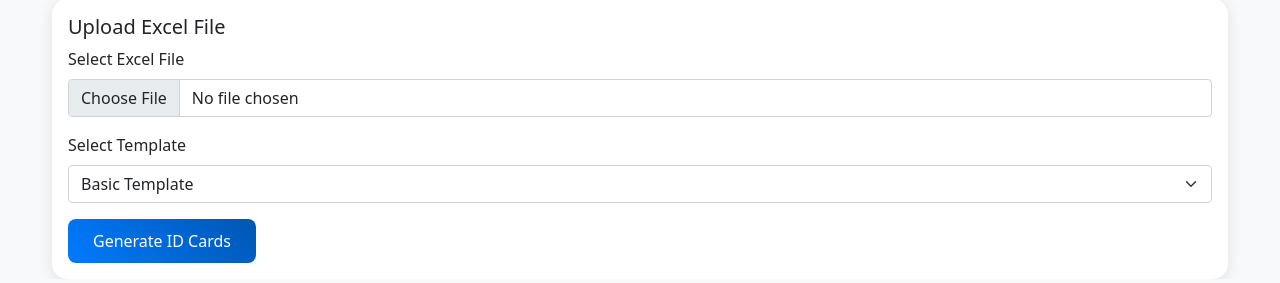
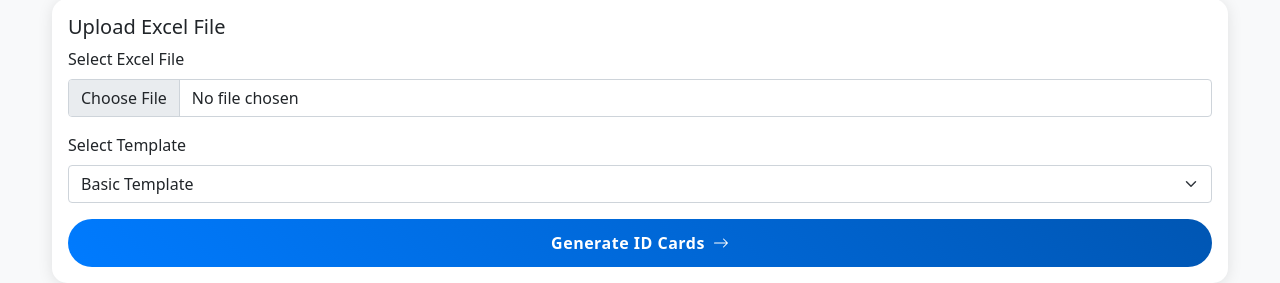
Before and after one commit to kazisalon/Bulk-ID-Card-Generator, a Flask app: page / in a window 1280 px wide. Shown: the part 641-924 px from the top of the page. Run offline with Flask 3, Linux system fonts and the light colour scheme.

Commit message:
enhance  styling

```diff
--- a/templates/index.html
+++ b/templates/index.html
@@ -66,9 +66,47 @@
         .btn-primary {
             background: linear-gradient(45deg, #007bff, #0056b3);
             border: none;
-            padding: 10px 25px;
-            border-radius: 8px;
-            transition: all 0.3s;
+            padding: 12px 30px;
+            border-radius: 25px;
+            transition: all 0.3s ease;
+            font-weight: 600;
+            letter-spacing: 0.5px;
+            position: relative;
+            overflow: hidden;
+            z-index: 1;
+        }
+
+        .btn-primary:before {
+            content: '';
+            position: absolute;
+            top: 0;
+            left: 0;
+            width: 0;
+            height: 100%;
+            background: linear-gradient(45deg, #0056b3, #004094);
+            transition: all 0.3s ease;
+            z-index: -1;
+        }
+
+        .btn-primary:hover {
+            transform: translateY(-2px);
+            box-shadow: 0 5px 15px rgba(0,123,255,0.4);
+        }
+
+        .btn-primary:hover:before {
+            width: 100%;
+        }
+
+        .btn-primary:active {
+            transform: translateY(1px);
+            box-shadow: 0 2px 8px rgba(0,123,255,0.3);
+        }
+
+        .btn-primary:disabled {
+            background: #ccc;
+            cursor: not-allowed;
+            transform: none;
+            box-shadow: none;
         }
 
         .btn-primary:hover {
@@ -154,7 +192,13 @@
                         </select>
                     </div>
 
-                    <button type="submit" class="btn btn-primary">Generate ID Cards</button>
+                    <!-- Update the button in the form -->
+                    <button type="submit" class="btn btn-primary d-flex align-items-center justify-content-center gap-2 w-100">
+                        <span>Generate ID Cards</span>
+                        <svg xmlns="http://www.w3.org/2000/svg" width="16" height="16" fill="currentColor" class="bi bi-arrow-right" viewBox="0 0 16 16">
+                            <path fill-rule="evenodd" d="M1 8a.5.5 0 0 1 .5-.5h11.793l-3.147-3.146a.5.5 0 0 1 .708-.708l4 4a.5.5 0 0 1 0 .708l-4 4a.5.5 0 0 1-.708-.708L13.293 8.5H1.5A.5.5 0 0 1 1 8z"/>
+                        </svg>
+                    </button>
                 </form>
             </div>
         </div>
```
